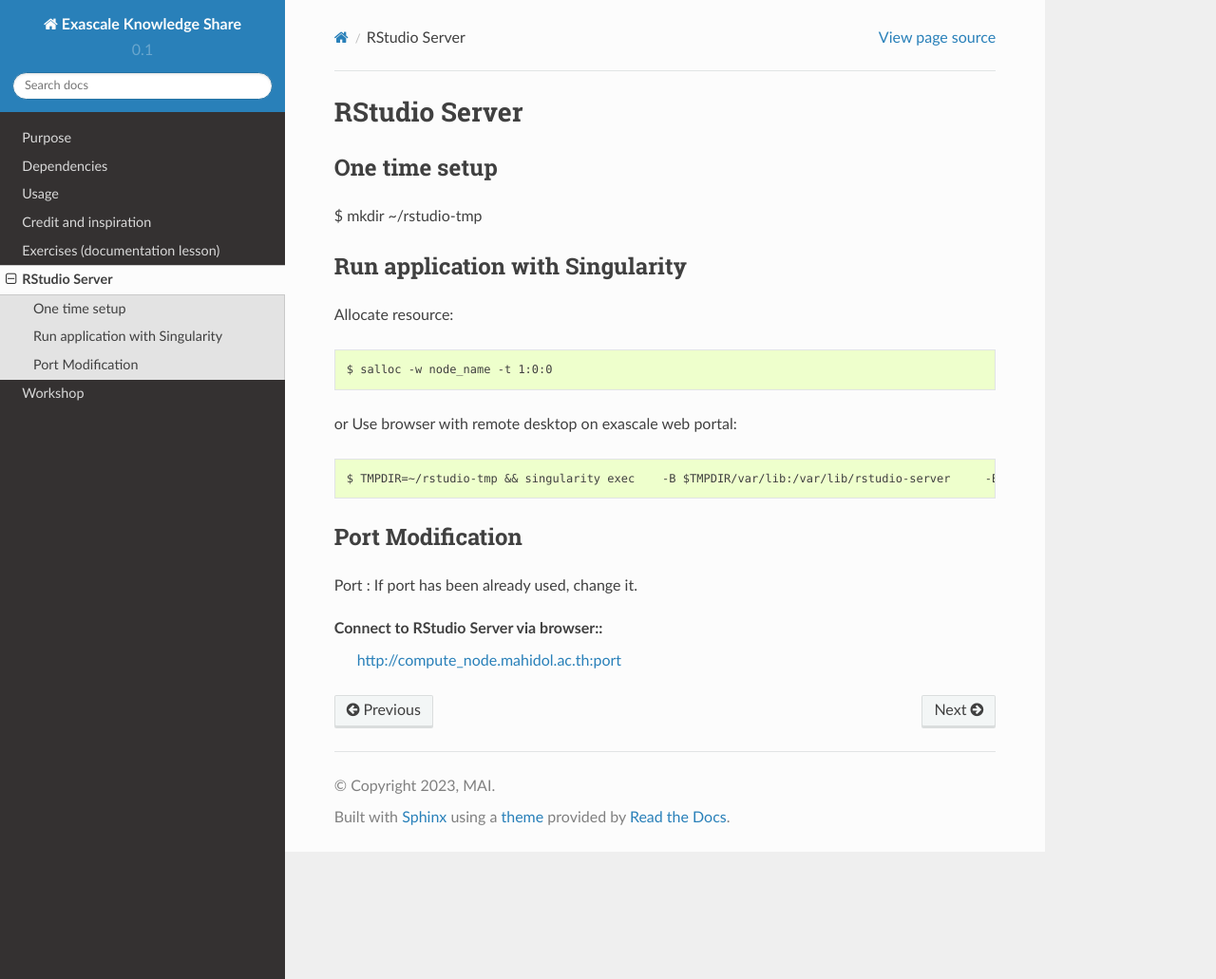
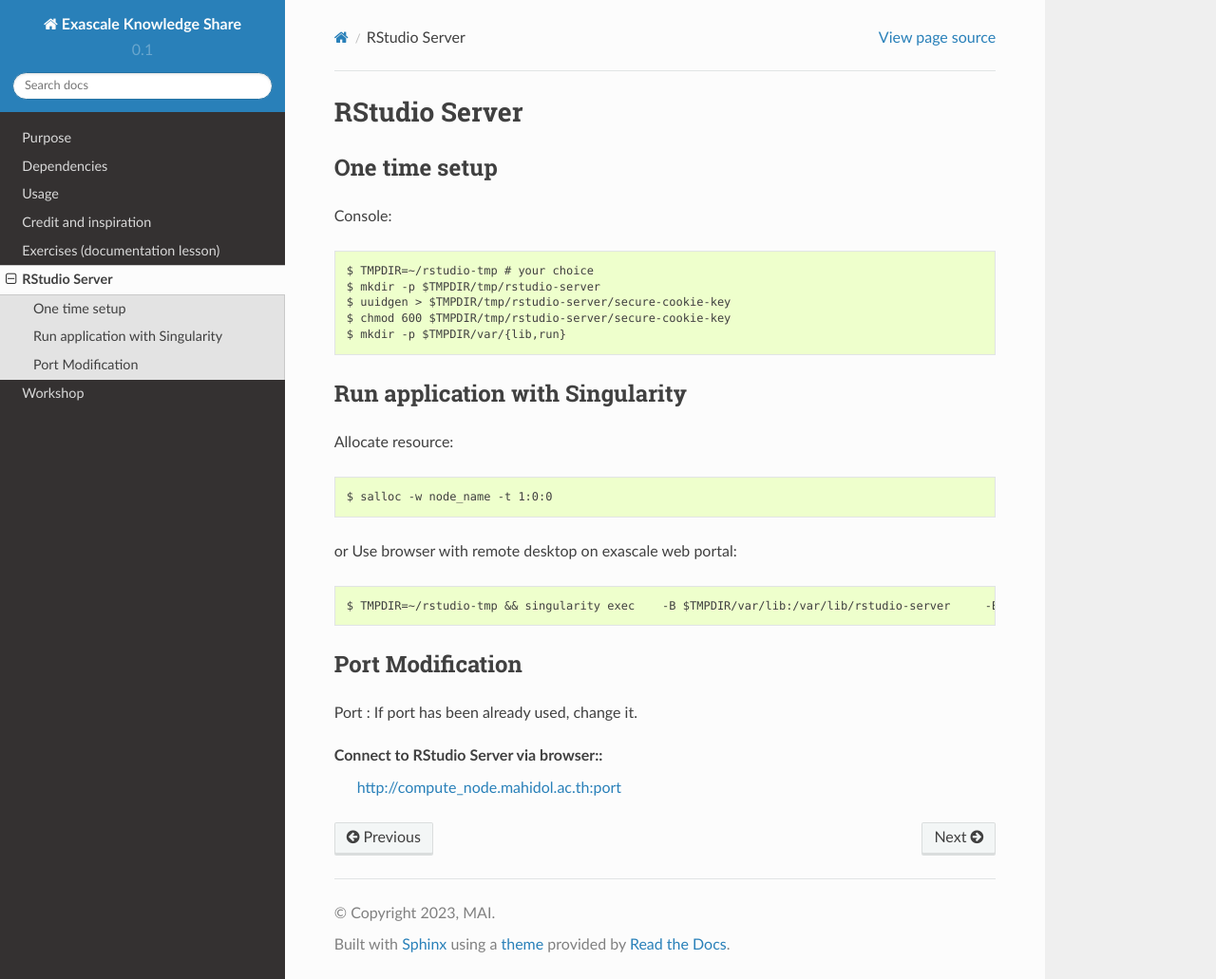
Before and after one commit to ai-hpc-mu/document, a Sphinx documentation site: the page built from doc/rstudio.rst, in a window 1280 px wide and 1031 px high. Shown: the whole window at 95% size. Built offline with Sphinx 7.4.7 and the Read the Docs theme 2.0.0, drawn with Linux system fonts in a browser that asks for light colours.

Commit message:
update rstudio, one time setup error

```diff
--- a/doc/rstudio.rst
+++ b/doc/rstudio.rst
@@ -6,9 +6,13 @@
 
 One time setup
 ---------------------
+Console::
 
-$ mkdir ~/rstudio-tmp
-
+$ TMPDIR=~/rstudio-tmp # your choice
+$ mkdir -p $TMPDIR/tmp/rstudio-server
+$ uuidgen > $TMPDIR/tmp/rstudio-server/secure-cookie-key
+$ chmod 600 $TMPDIR/tmp/rstudio-server/secure-cookie-key
+$ mkdir -p $TMPDIR/var/{lib,run}
 
 Run application with Singularity
 --------------------------------------
```
